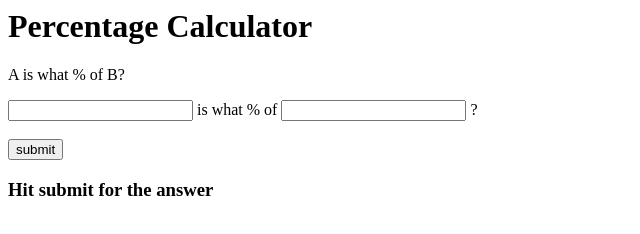
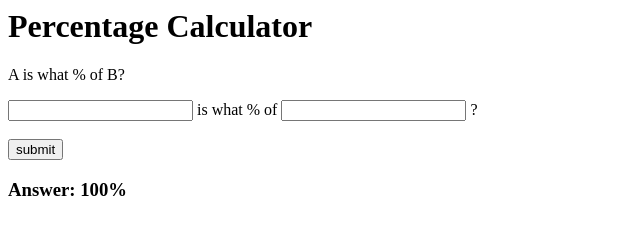
Before and after one commit to Foiz-Ashik/eventListener, a plain HTML site: page index.html in a window 1280 px wide. Shown: the whole page, without its empty margins (0-640 px from the left). Drawn offline with Linux system fonts and the light colour scheme.

Commit message:
Update index.html

```diff
--- a/index.html
+++ b/index.html
@@ -10,7 +10,7 @@
     <input type="number" id="num2"/> ? <br> <br>
     <input type="submit" value="submit"/>
   </form>
-      <h3 id = "answerField">Hit submit for the answer</h3>
+      <h3 id = "answerField">Answer: 100% </h3>
 	  <script type ="text/javascript" src="calculator.js"></script>
 </body>
 </html>
```
